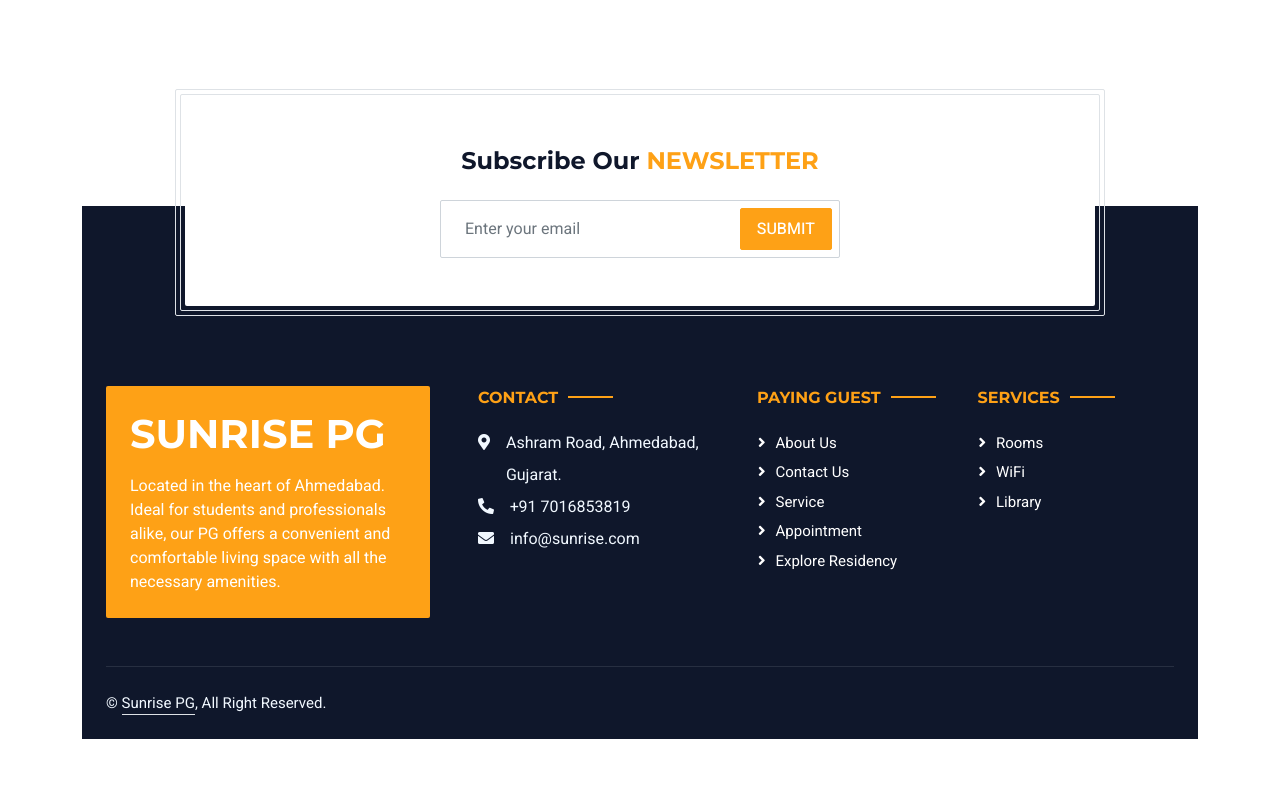
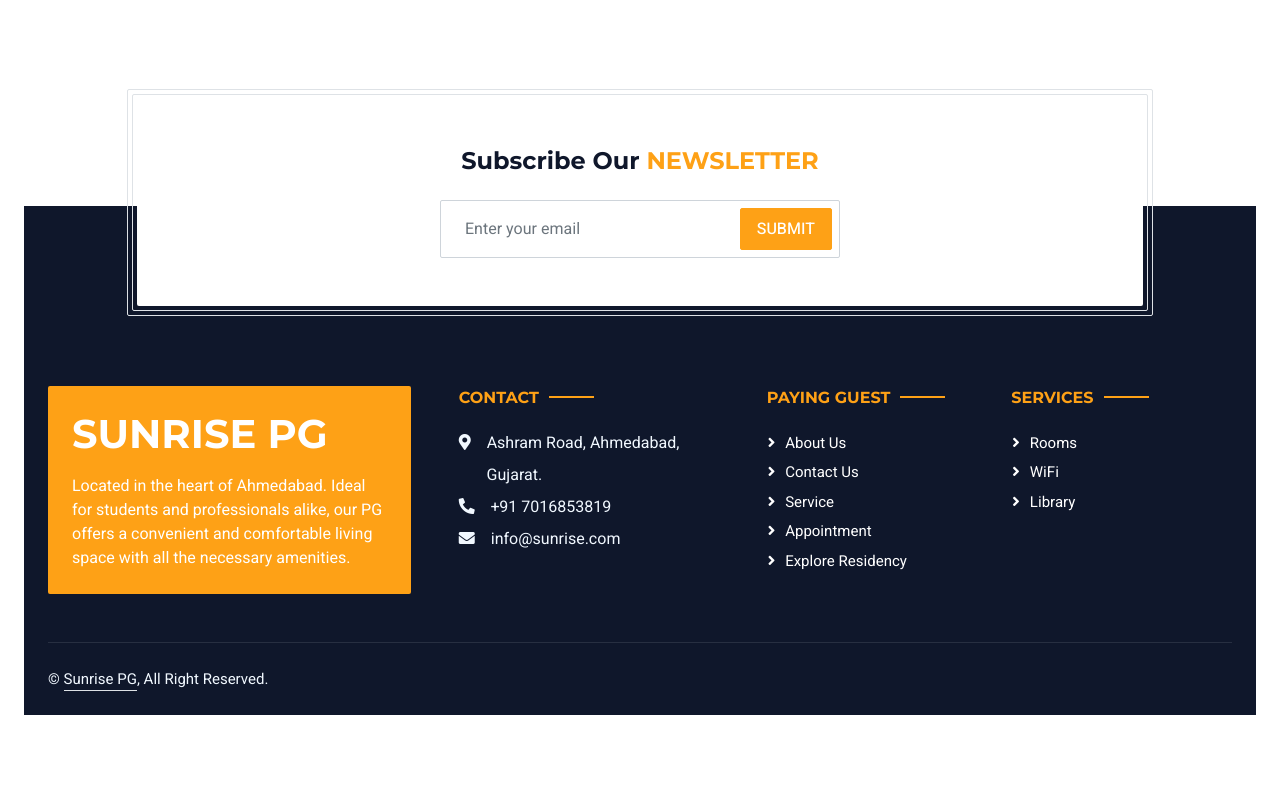
Before and after one commit to mohitgajjar1811/pgsystem, a Laravel app: page / in a window 1280 px wide. Shown: the part 2986-3773 px from the top of the page. After the commit the page ends 3701 px from the top, so only its background shows below. Run offline with Laravel 12, Linux system fonts and the light colour scheme; data that the repository does not hold is empty; parts of the project's set-up code (start-up, migrations or seed data) failed here and were passed over; some libraries are stand-ins or nearby versions.

Commit message:
fix width

```diff
--- a/resources/views/user/checkout.blade.php
+++ b/resources/views/user/checkout.blade.php
@@ -12,7 +12,7 @@
             padding: 0;
         }
         .container {
-            width: 80%;
+            width: 100%;
             margin: 50px auto;
             background: #fff;
             border-radius: 10px;
@@ -107,8 +107,7 @@
     }
 
     .container {
-        width: 80%;
-        max-width: 600px; /* Set a maximum width */
+        width: 100%;
         background: #fff;
         border-radius: 10px;
         box-shadow: 0 0 20px rgba(0, 0, 0, 0.1);
--- a/resources/views/user/index.blade.php
+++ b/resources/views/user/index.blade.php
@@ -37,7 +37,7 @@
 
 
 <body>
-    <div class="container-xxl bg-white p-0">
+    <div class="container-fluid bg-white p-0">
         <!-- Spinner Start -->
         <div id="spinner"
             class="show bg-white position-fixed translate-middle w-100 vh-100 top-50 start-50 d-flex align-items-center justify-content-center">
@@ -232,8 +232,8 @@
 
 
         <!-- About Start -->
-        <div class="container-xxl py-5">
-            <div class="container">
+        <div class="container-fluid py-5">
+            <div class="container-fluid">
                 <div class="row g-5 align-items-center">
                     <div class="col-lg-6">
                         <h6 class="section-title text-start text-primary text-uppercase">About Us</h6>
@@ -299,8 +299,8 @@
 
 
         <!-- Room Start -->
-        <div class="container-xxl py-5">
-            <div class="container">
+        <div class="container-fluid py-5">
+            <div class="container-fluid">
                 <div class="text-center wow fadeInUp" data-wow-delay="0.1s">
                     <h6 class="section-title text-center text-primary text-uppercase">Our Rooms</h6>
                     <h1 class="mb-5">Explore Our <span class="text-primary text-uppercase">Rooms</span></h1>
@@ -496,8 +496,8 @@
 
 
     <!-- Service Start -->
-    <div class="container-xxl py-5">
-        <div class="container">
+    <div class="container-fluid py-5">
+        <div class="container-fluid">
             <div class="text-center wow fadeInUp" data-wow-delay="0.1s">
                 <h6 class="section-title text-center text-primary text-uppercase">Our Services</h6>
                 <h1 class="mb-5">Explore Our <span class="text-primary text-uppercase">Services</span></h1>
@@ -582,8 +582,8 @@
 
 
     <!-- Team Start -->
-    <div class="container-xxl py-5">
-        <div class="container">
+    <div class="container-fluid py-5">
+        <div class="container-fluid">
             <div class="text-center wow fadeInUp" data-wow-delay="0.1s">
                 <h6 class="section-title text-center text-primary text-uppercase">Our Team</h6>
                 <h1 class="mb-5">Explore Our <span class="text-primary text-uppercase">Staffs</span></h1>
@@ -688,27 +688,27 @@
     <!-- Team End -->
 
     <!-- Testimonial start -->
-    <div class="container-xxl py-5">
-        <div class="container">
+    <div class="container-fluid py-5">
+        <div class="container-fluid">
             <div class="text-center wow fadeInUp" data-wow-delay="0.1s">
                 <h6 class="section-title text-center text-primary text-uppercase">Our Testimonial</h6>
                 <h1 class="mb-5">Explore Our <span class="text-primary text-uppercase">Testimonial</span></h1>
             </div>
-            <div class="container-xxl testimonial mt-5 py-5 bg-dark wow zoomIn" data-wow-delay="0.1s"
+            <div class="container-fluid testimonial mt-5 py-5 bg-dark wow zoomIn" data-wow-delay="0.1s"
                 style="margin-bottom: 90px;">
-                <div class="container">
+                <div class="container-fluid">
                     <div class="owl-carousel testimonial-carousel py-5">
-                        <!--                    <div class="testimonial-item position-relative bg-white rounded overflow-hidden">-->
-                        <!--                        <p>{{ $i->message }}</p>-->
-                        <!--                        <div class="d-flex align-items-center">-->
-                        <!--                            <img class="img-fluid flex-shrink-0 rounded" src="{{ asset('img_uploads/' . $i->image) }}" style="width: 45px; height: 45px;">-->
-                        <!--                            <div class="ps-3">-->
-                        <!--                                <h6 class="fw-bold mb-1">{{ $i->name }}</h6>-->
-                        <!--                                <small>{{ $i->dsg }}</small>-->
-                        <!--                            </div>-->
-                        <!--                        </div>-->
-                        <!--                        <i class="fa fa-quote-right fa-3x text-primary position-absolute end-0 bottom-0 me-4 mb-n1"></i>-->
-                        <!--                    </div>-->
+                        {{--                    <div class="testimonial-item position-relative bg-white rounded overflow-hidden">
+                        <p>{{ $i->message }}</p>
+                        <div class="d-flex align-items-center">
+                            <img class="img-fluid flex-shrink-0 rounded" src="{{ asset('img_uploads/' . $i->image) }}" style="width: 45px; height: 45px;">
+                            <div class="ps-3">
+                                <h6 class="fw-bold mb-1">{{ $i->name }}</h6>
+                                <small>{{ $i->dsg }}</small>
+                            </div>
+                        </div>
+                        <i class="fa fa-quote-right fa-3x text-primary position-absolute end-0 bottom-0 me-4 mb-n1"></i>
+                    </div> --}}
                         @foreach($data2 as $i)
                         <div class="testimonial-item position-relative bg-white rounded overflow-hidden">
                             <p>{{ $i->message }}</p>
@@ -724,17 +724,17 @@
                                 class="fa fa-quote-right fa-3x text-primary position-absolute end-0 bottom-0 me-4 mb-n1"></i>
                         </div>
                         @endforeach
-                        <!--                    <div class="testimonial-item position-relative bg-white rounded overflow-hidden">-->
-                        <!--                        <p>Tempor stet labore dolor clita stet diam amet ipsum dolor duo ipsum rebum stet dolor amet diam stet. Est stet ea lorem amet est kasd kasd et erat magna eos</p>-->
-                        <!--                        <div class="d-flex align-items-center">-->
-                        <!--                            <img class="img-fluid flex-shrink-0 rounded" src="{{ asset('img/testimonial-3.jpg') }}" style="width: 45px; height: 45px;">-->
-                        <!--                            <div class="ps-3">-->
-                        <!--                                <h6 class="fw-bold mb-1">Client Name</h6>-->
-                        <!--                                <small>Profession</small>-->
-                        <!--                            </div>-->
-                        <!--                        </div>-->
-                        <!--                        <i class="fa fa-quote-right fa-3x text-primary position-absolute end-0 bottom-0 me-4 mb-n1"></i>-->
-                        <!--                    </div>-->
+                        {{--                    <div class="testimonial-item position-relative bg-white rounded overflow-hidden">
+                        <p>Tempor stet labore dolor clita stet diam amet ipsum dolor duo ipsum rebum stet dolor amet diam stet. Est stet ea lorem amet est kasd kasd et erat magna eos</p>
+                        <div class="d-flex align-items-center">
+                            <img class="img-fluid flex-shrink-0 rounded" src="{{ asset('img/testimonial-3.jpg') }}" style="width: 45px; height: 45px;">
+                            <div class="ps-3">
+                                <h6 class="fw-bold mb-1">Client Name</h6>
+                                <small>Profession</small>
+                            </div>
+                        </div>
+                        <i class="fa fa-quote-right fa-3x text-primary position-absolute end-0 bottom-0 me-4 mb-n1"></i>
+                    </div>--}}
                     </div>
                 </div>
             </div>
@@ -742,7 +742,7 @@
 
 
             <!-- Newsletter Start -->
-            <div class="container newsletter mt-5 wow fadeIn" data-wow-delay="0.1s">
+            <div class="container-fluid newsletter mt-5 wow fadeIn" data-wow-delay="0.1s">
                 <div class="row justify-content-center">
                     <div class="col-lg-10 border rounded p-1">
                         <div class="border rounded text-center p-1">
@@ -768,7 +768,7 @@
 
             <!-- Footer Start -->
             <div class="container-fluid bg-dark text-light footer wow fadeIn" data-wow-delay="0.1s">
-                <div class="container pb-5">
+                <div class="container-fluid pb-5">
                     <div class="row g-5">
                         <div class="col-md-6 col-lg-4">
                             <div class="bg-primary rounded p-4">
@@ -811,7 +811,7 @@
                         </div>
                     </div>
                 </div>
-                <div class="container">
+                <div class="container-fluid">
                     <div class="copyright">
                         <div class="row">
                             <div class="col-md-6 text-center text-md-start mb-3 mb-md-0">
--- a/resources/views/user/success.blade.php
+++ b/resources/views/user/success.blade.php
@@ -13,7 +13,7 @@
     }
 
     .container {
-        max-width: 380px;
+        width: 100%;
         margin: 50px auto;
         overflow: hidden;
     }
```
Also changed, not shown: resources/views/user/about.blade.php (+9 -9 lines), resources/views/user/appointment.blade.php (+8 -8 lines), resources/views/user/booking.blade.php (+7 -7 lines), resources/views/user/contact.blade.php (+7 -7 lines), resources/views/user/room.blade.php (+7 -7 lines), resources/views/user/service.blade.php (+7 -7 lines), resources/views/user/team.blade.php (+26 -26 lines), resources/views/user/testimonial.blade.php (+31 -31 lines).
